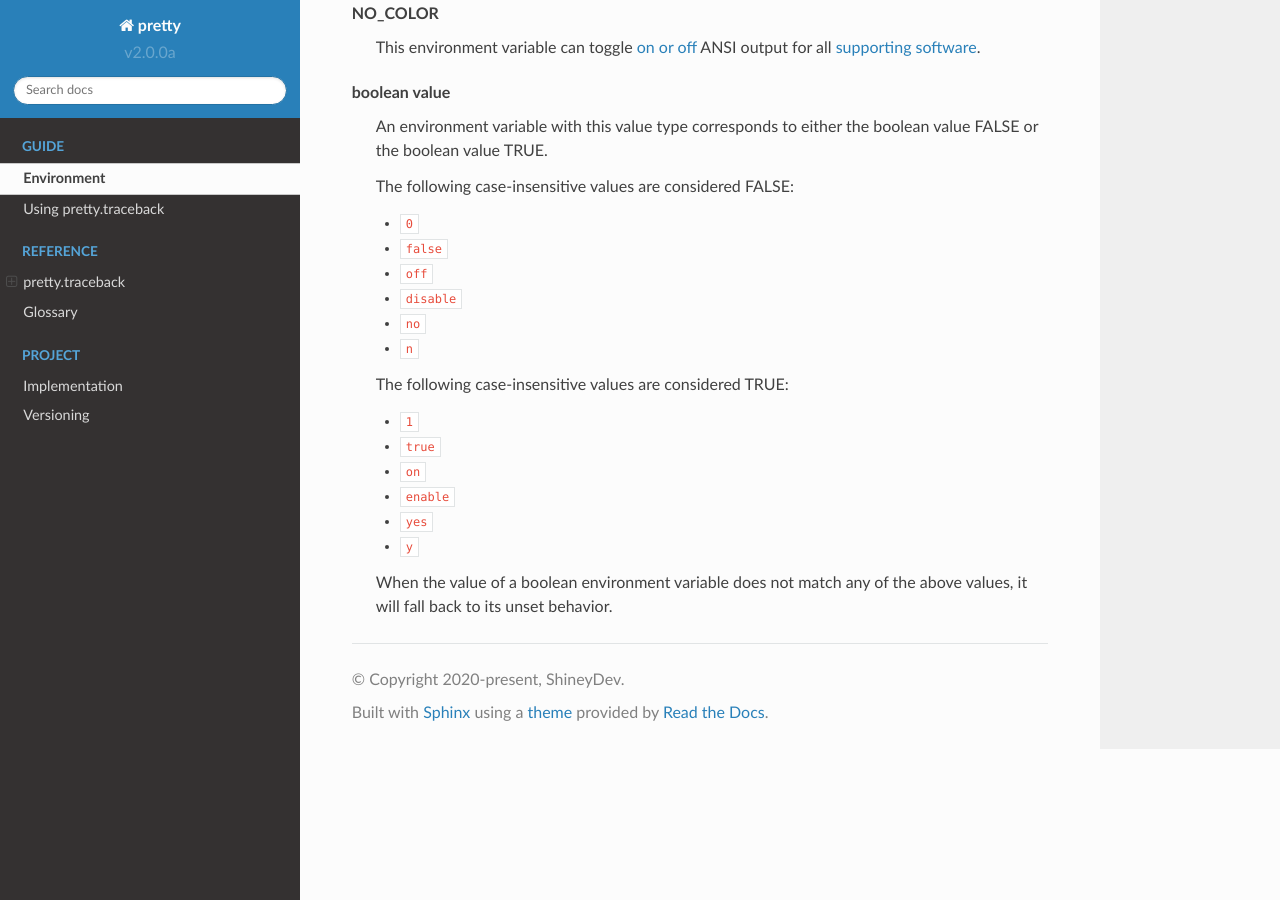
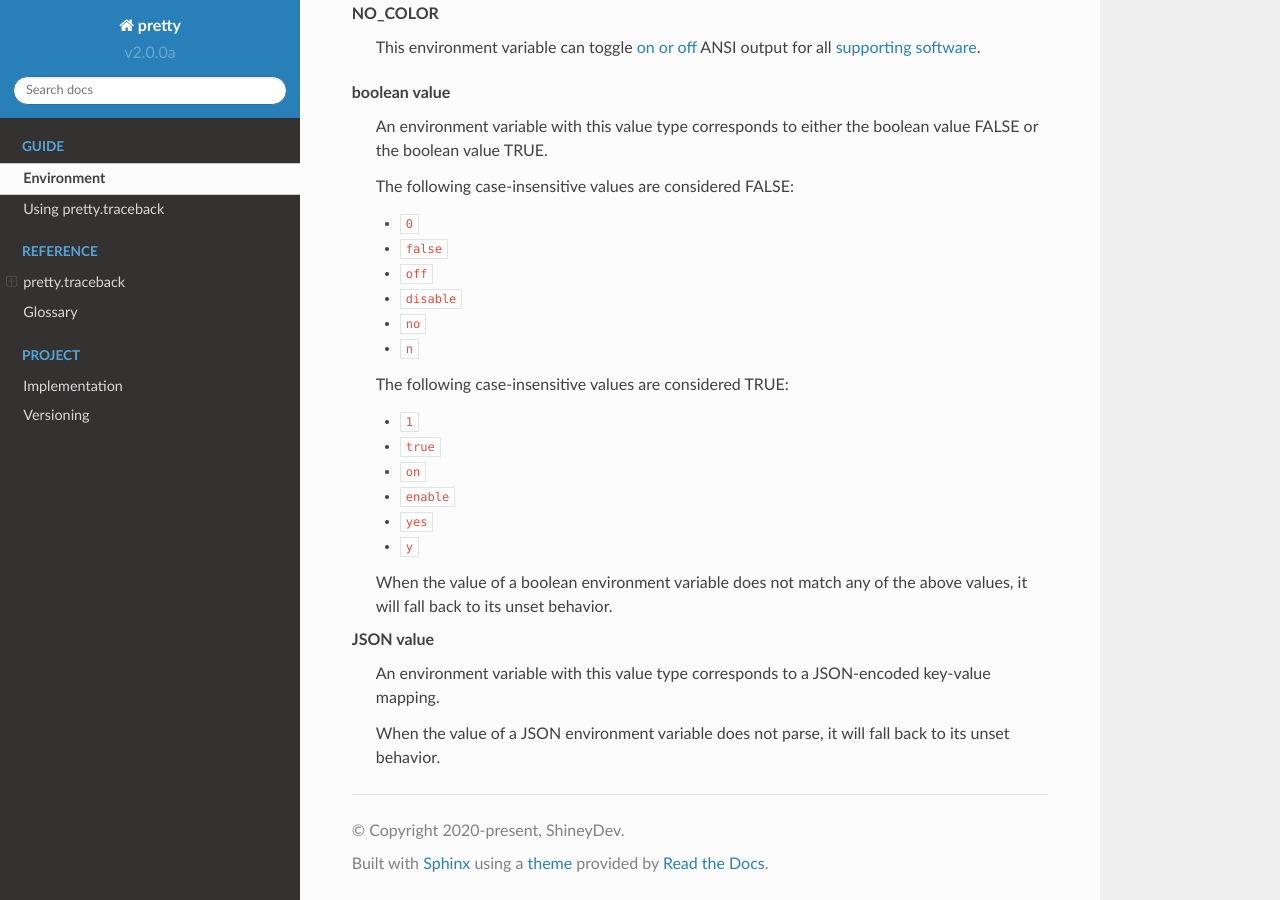
Before and after one commit to ShineyDev/pretty, a Sphinx documentation site: the page built from docs/guide/environment.rst, in a window 1280 px wide and 900 px high, scrolled down 2817 px. Built offline with Sphinx 7.4.7 and the Read the Docs theme 2.0.0, drawn with Linux system fonts in a browser that asks for light colours; pages that are not in the unit, such as notebooks, are missing from menus.

Commit message:
move json value over to the environment guide

```diff
--- a/docs/guide/environment.rst
+++ b/docs/guide/environment.rst
@@ -46,7 +46,7 @@ Environment
 
     PYTHONPRETTYTHEME
 
-        This environment variable can contain a :term:`theme <json value>` by which a formatter
+        This environment variable can contain a :term:`theme <JSON value>` by which a formatter
         might format its output.
 
         When this environment variable is set, its value will merge with the default pretty theme
@@ -172,3 +172,11 @@ Environment
 
         When the value of a boolean environment variable does not match any of the above
         values, it will fall back to its unset behavior.
+
+    JSON value
+
+        An environment variable with this value type corresponds to a JSON-encoded key-value
+        mapping.
+
+        When the value of a JSON environment variable does not parse, it will fall back to its
+        unset behavior.
--- a/docs/reference/glossary.rst
+++ b/docs/reference/glossary.rst
@@ -2,11 +2,6 @@ Glossary
 ========
 
 .. glossary::
-
-    json value
-
-        An environment variable with this value type corresponds to a JSON-encoded key-value
-        mapping.
 
     pretty_hook.pth
 
```
